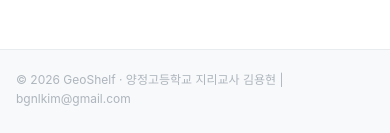
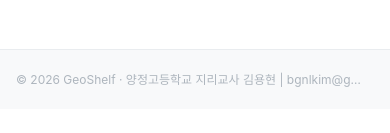
Before and after one commit to yhk1m/geobooks, a plain HTML site: page index.html in a window 390 px wide. Shown: the part 844-977 px from the top of the page. After the commit the page ends 953 px from the top, so only its background shows below. Drawn offline with Linux system fonts and the light colour scheme; no server answers; a web font is replaced by a local one.

Commit message:
Family Sites 버튼을 글줄과 한 줄로
Co-Authored-By: Claude Opus 5.5 <noreply@anthropic.com>

Claude-Session: https://claude.ai/code/session_01MdmEQxVNJabJsGQXxsGSq3

```diff
--- a/css/style.css
+++ b/css/style.css
@@ -786,7 +786,11 @@ body {
   display: flex;
   align-items: center;
   justify-content: space-between;
+  gap: 16px;
+  flex-wrap: nowrap;
 }
+
+.footer-inner [data-bgnl-family] { flex: none; }
 
 .visitor-stats {
   display: flex;
@@ -804,6 +808,10 @@ body {
 .stat-divider { color: var(--border); }
 
 .copyright {
+  min-width: 0;
+  overflow: hidden;
+  text-overflow: ellipsis;
+  white-space: nowrap;
   font-size: 12px;
   color: var(--text-lighter);
 }
@@ -1284,7 +1292,7 @@ body {
 
   .form-row { grid-template-columns: 1fr; }
 
-  .footer-inner { flex-direction: column; gap: 8px; }
+  .footer-inner { gap: 12px; }
 
   .page-section { padding: 32px 0; }
 
--- a/index.html
+++ b/index.html
@@ -133,7 +133,7 @@
   <!-- Footer -->
   <footer class="footer">
     <div class="container footer-inner">
-      <p class="copyright">&copy; 2026 GeoShelf · 양정고등학교 지리교사 김용현 | bgnlkim@gmail.com</p>
+      <p class="copyright" title="© 2026 GeoShelf · 양정고등학교 지리교사 김용현 | bgnlkim@gmail.com">&copy; 2026 GeoShelf · 양정고등학교 지리교사 김용현 | bgnlkim@gmail.com</p>
       <div data-bgnl-family></div>
     </div>
   </footer>
```
Also changed, not shown: admin.html (+1 -1 lines), register.html (+1 -1 lines).
